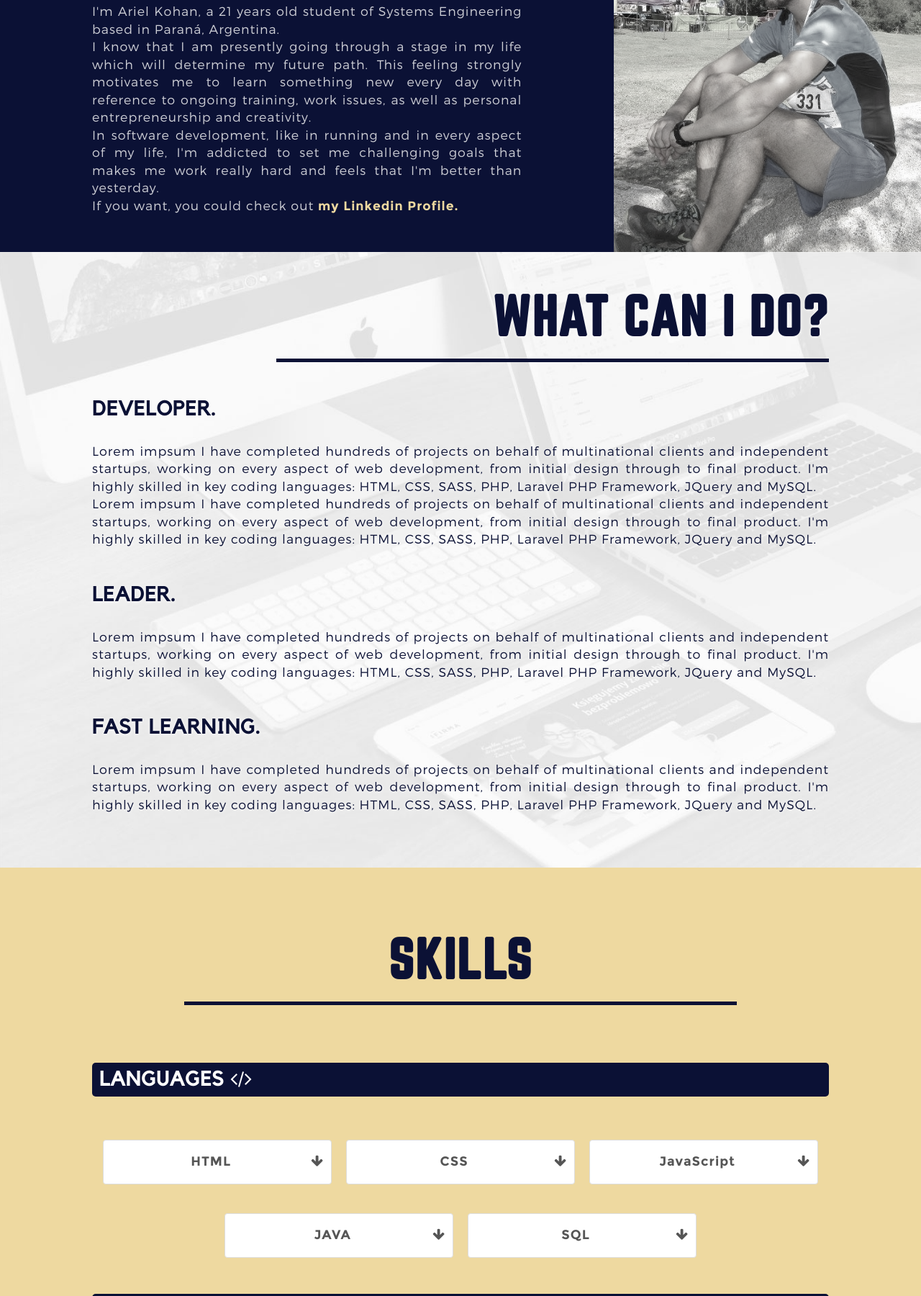
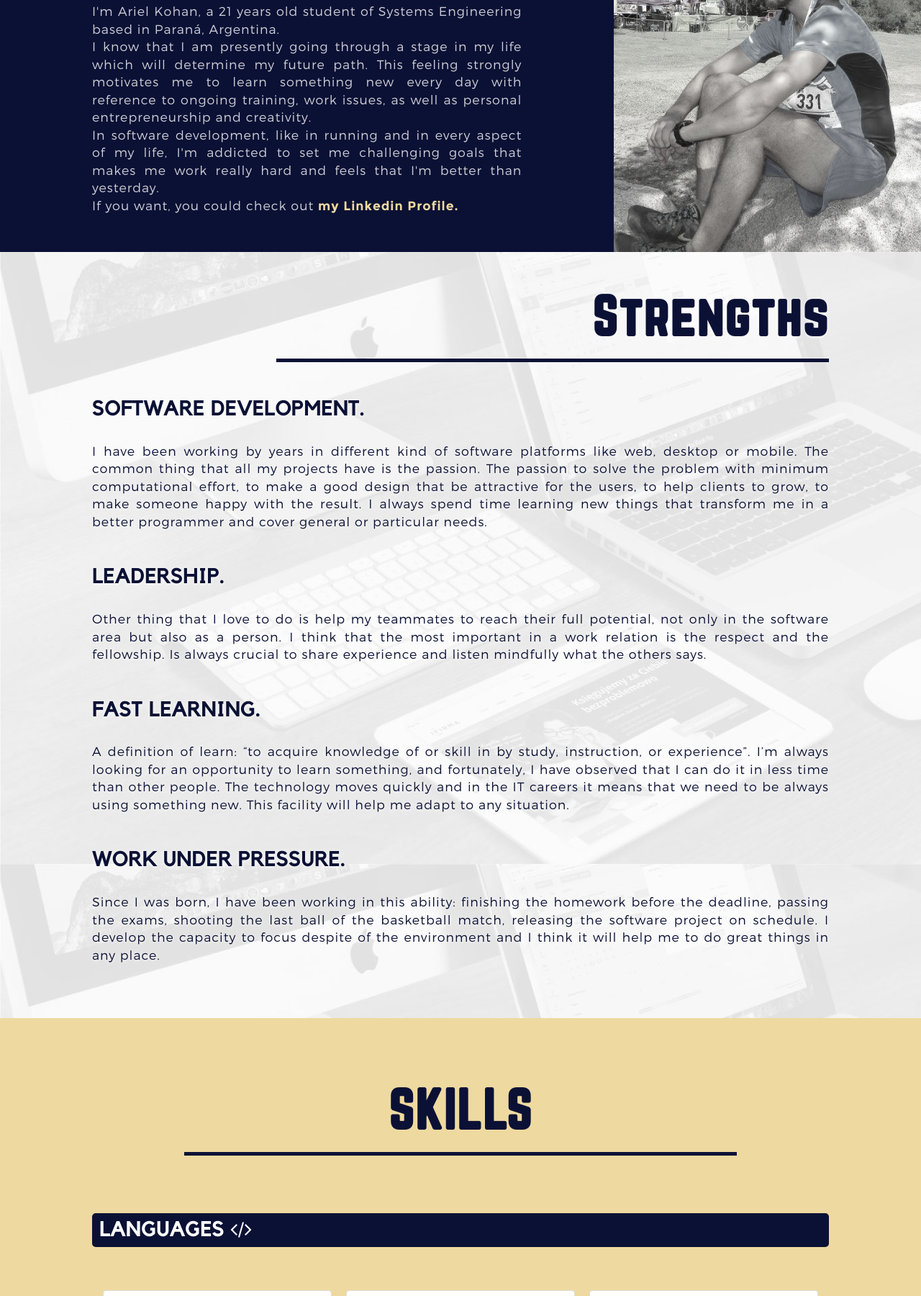
Before and after one commit to arielkohan/arielkohan.com, a browser extension: page index.html in a window 1280 px wide. Shown: the part 1000-2800 px from the top of the page at 72% size. Drawn offline with Linux system fonts and the light colour scheme; files whose address does not match are found by name.

Commit message:
updating strength section

```diff
--- a/index.html
+++ b/index.html
@@ -34,7 +34,7 @@
         <div id="navbar" class="navbar-collapse collapse">
           <ul class="nav navbar-nav navbar-right redlight-color">
             <li class="active"><a href="#who-section" class="redlight-color">WHO</a></li>
-            <li><a href="#what-section">WHAT</a></li>
+            <li><a href="#strengths-section">STRENGTHS</a></li>
             <li><a href="#skills-section">SKILLS</a></li>
             <li><a href="#contact-section">CONTACT</a></li>
             <li class="top-navline"></li>
@@ -52,7 +52,7 @@
         <p class="lead quote-lead wow fadeInLeft" data-wow-delay="1.2s" data-wow-duration="1s"><strong>&ldquo;In order to success, we must first believe that we can&rdquo;</strong> <br>&ndash; Nikos Kazantzakis</p> <!--"Computers are good at following instructions, but not at reading your mind&rdquo;-->
         <div id="btn-group-target" class="button-div btn-group wow fadeIn" data-wow-delay="2s" data-wow-duration="1.8s">
           <button type="button" class="btn btn-default" tabindex="-1"><a href="#who-section">Who</a></button>
-          <button type="button" class="btn btn-default" tabindex="-1"><a href="#what-section">What</a></button>
+          <button type="button" class="btn btn-default" tabindex="-1"><a href="#strengths-section">Strengths</a></button>
           <button type="button" class="btn btn-default" tabindex="-1"><a href="#skills-section">Skills</a></button>
           <button type="button" class="btn btn-default" tabindex="-1"><a href="#contact-section">Contact</a></button>
         </div>
@@ -83,17 +83,18 @@
       </div>
     </div>
 
-     <div id="what-section" class="what-section rel-pos">
+     <div id="strengths-section" class="strengths-section rel-pos">
       <div class="div-img-bg rel-pos">
           <div class=" padding-response content">
-            <h2 class="wow fadeInUp h2-norw big section-title" data-wow-offset="100"data-wow-delay=".1s" data-wow-duration=".6s">WHAT CAN I&nbsp;DO?</h2>
-            <h3 class="big h3-koll wow bounceInRight" data-wow-offset="100" data-wow-delay=".6s" data-wow-duration=".6s">Developer.</h3>
-            <p class="lead wow fadeIn" data-wow-offset="100" data-wow-delay=".8s" data-wow-duration="1.4s">Lorem impsum  I have completed hundreds of projects on behalf of multinational clients and independent startups, working on every aspect of web development, from initial design through to final product. I'm highly skilled in key coding languages: HTML, CSS, SASS, PHP, Laravel PHP Framework, JQuery and MySQL. <br>
-            Lorem impsum  I have completed hundreds of projects on behalf of multinational clients and independent startups, working on every aspect of web development, from initial design through to final product. I'm highly skilled in key coding languages: HTML, CSS, SASS, PHP, Laravel PHP Framework, JQuery and MySQL.</p>
-            <h3 class="big h3-koll wow bounceInRight" data-wow-offset="100" data-wow-delay=".6s" data-wow-duration=".6">Leader.</h3>
-            <p class="lead wow fadeIn" data-wow-offset="100" data-wow-delay=".8s" data-wow-duration="1.4s">Lorem impsum  I have completed hundreds of projects on behalf of multinational clients and independent startups, working on every aspect of web development, from initial design through to final product. I'm highly skilled in key coding languages: HTML, CSS, SASS, PHP, Laravel PHP Framework, JQuery and MySQL.</p>
+            <h2 class="wow fadeInUp h2-norw big section-title" data-wow-offset="100"data-wow-delay=".1s" data-wow-duration=".6s">Strengths</h2>
+            <h3 class="big h3-koll wow bounceInRight" data-wow-offset="100" data-wow-delay=".6s" data-wow-duration=".6s">Software Development.</h3>
+            <p class="lead wow fadeIn" data-wow-offset="100" data-wow-delay=".8s" data-wow-duration="1.4s"> I have been working by years in different kind of software platforms like web, desktop or mobile. The common thing that all my projects have is the passion. The passion to solve the problem with minimum computational effort, to make a good design that be attractive for the users, to help clients to grow, to make someone happy with the result.  I always spend time learning new things that transform me in a better programmer and cover general or particular needs. </p>
+            <h3 class="big h3-koll wow bounceInRight" data-wow-offset="100" data-wow-delay=".6s" data-wow-duration=".6">Leadership.</h3>
+            <p class="lead wow fadeIn" data-wow-offset="100" data-wow-delay=".8s" data-wow-duration="1.4s">Other thing that I love to do is help my teammates to reach their full potential, not only in the software area but also as a person. I think that the most important in a work relation is the respect and the fellowship. Is always crucial to share experience and listen mindfully what the others says.</p>
             <h3 class="big h3-koll wow bounceInRight" data-wow-offset="100" data-wow-delay=".6s" data-wow-duration=".6s">Fast learning.</h3>
-            <p class="lead wow fadeIn" data-wow-offset="100" data-wow-delay=".8s" data-wow-duration="1.4s">Lorem impsum  I have completed hundreds of projects on behalf of multinational clients and independent startups, working on every aspect of web development, from initial design through to final product. I'm highly skilled in key coding languages: HTML, CSS, SASS, PHP, Laravel PHP Framework, JQuery and MySQL.</p>
+            <p class="lead wow fadeIn" data-wow-offset="100" data-wow-delay=".8s" data-wow-duration="1.4s">A definition of learn: “to acquire knowledge of or skill in by study, instruction, or experience”. I’m always looking for an opportunity to learn something, and fortunately, I have observed that I can do it in less time than other people. The technology moves quickly and in the IT careers it means that we need to be always using something new. This facility will help me adapt to any situation.</p>
+            <h3 class="big h3-koll wow bounceInRight" data-wow-offset="100" data-wow-delay=".6s" data-wow-duration=".6s">Work under pressure.</h3>
+            <p class="lead wow fadeIn" data-wow-offset="100" data-wow-delay=".8s" data-wow-duration="1.4s">Since I was born, I have been working in this ability: finishing the homework before the deadline, passing the exams, shooting the last ball of the basketball match, releasing the software project on schedule. I develop the capacity to focus despite of the environment and I think it will help me to do great things in any place. </p>
         </div>
       </div>
     </div>
```
Also changed, not shown: css/main.min.css.
